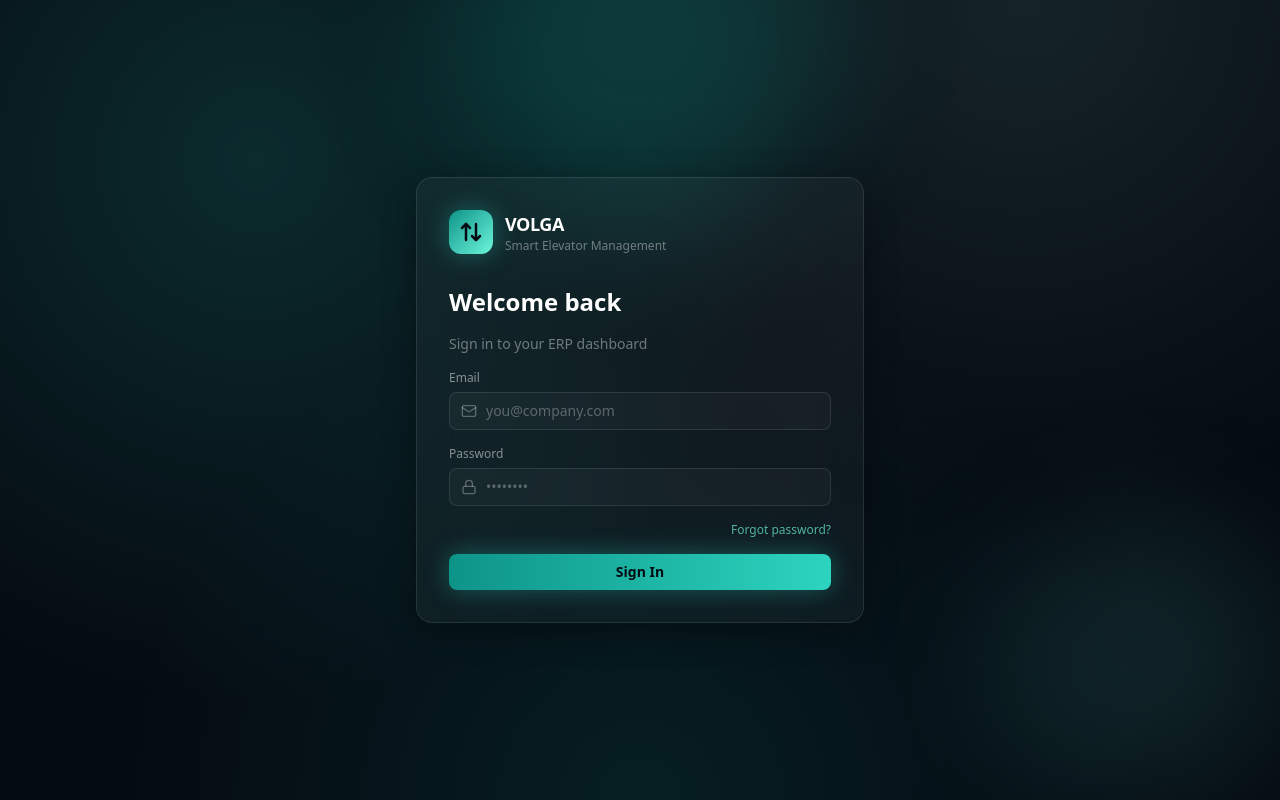
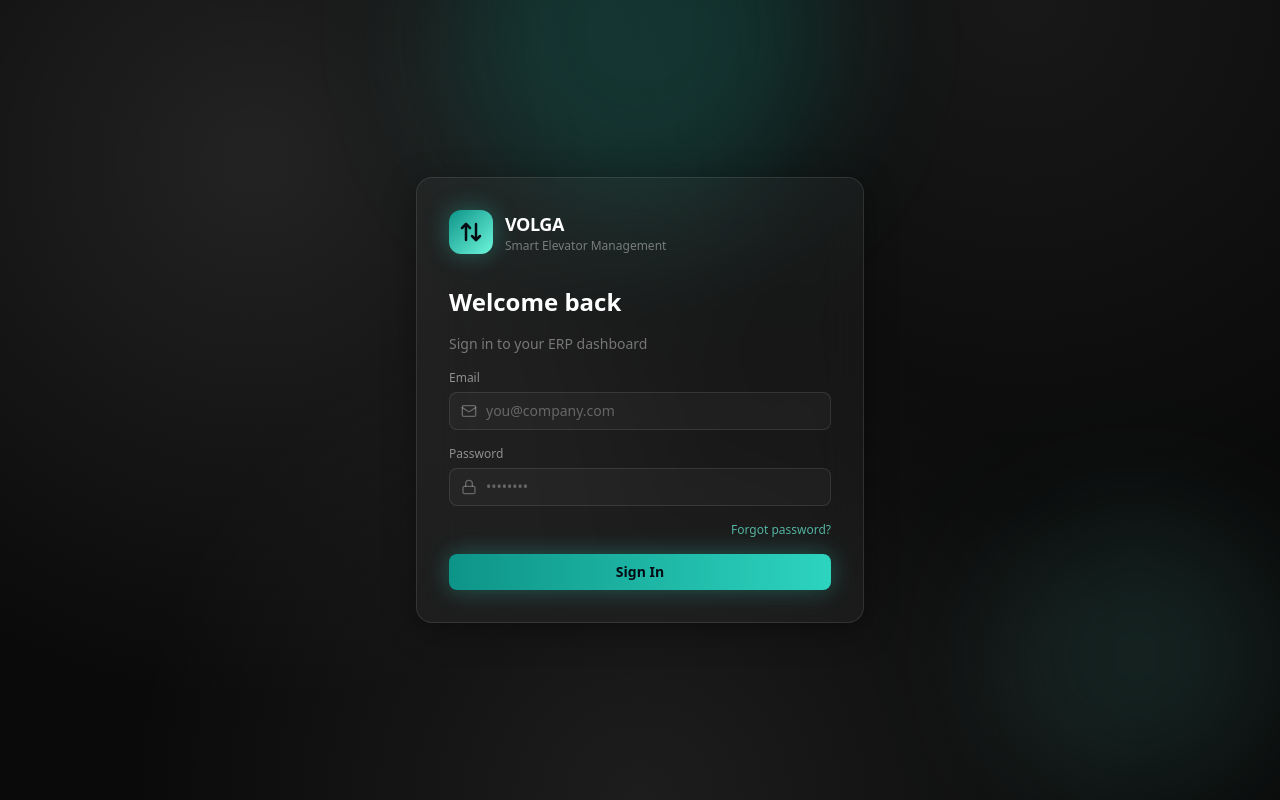
Before and after one commit to dhanush7776/volga-elevators-final, a Next.js app: page /login in a window 1280 px wide. Built offline with nearby package versions, Linux system fonts and the light colour scheme; no server answers.

Commit message:
Update color variables for light and dark themes

```diff
--- a/app/globals.css
+++ b/app/globals.css
@@ -8,25 +8,25 @@
   --font-display: 'Manrope', system-ui, sans-serif;
   --font-body: 'Manrope', system-ui, sans-serif;
 
-  --color-bg: #F7FAF9;
-  --color-text: #0B1220;
+  --color-bg: #FAFAFA;
+  --color-text: #0A0A0A;
   --color-glass-bg: rgba(0, 0, 0, 0.03);
   --color-glass-border: rgba(0, 0, 0, 0.08);
   --color-card-bg: rgba(0, 0, 0, 0.02);
   --color-input-bg: rgba(0, 0, 0, 0.02);
-  --color-input-text: #0B1220;
+  --color-input-text: #0A0A0A;
   --color-input-placeholder: rgba(0, 0, 0, 0.35);
   --color-muted-text: rgba(0, 0, 0, 0.65);
-  --color-table-header: #0B7A70;
-  --scrollbar-thumb: rgba(13, 148, 136, 0.35);
-  --aurora-image: radial-gradient(circle at 20% 20%, rgba(13,148,136,0.08), transparent 45%),
-    radial-gradient(circle at 80% 0%, rgba(45,212,191,0.06), transparent 40%),
-    radial-gradient(circle at 50% 100%, rgba(11,122,112,0.07), transparent 50%);
+  --color-table-header: #1A1A1A;
+  --scrollbar-thumb: rgba(0, 0, 0, 0.35);
+  --aurora-image: radial-gradient(circle at 20% 20%, rgba(0,0,0,0.06), transparent 45%),
+    radial-gradient(circle at 80% 0%, rgba(0,0,0,0.04), transparent 40%),
+    radial-gradient(circle at 50% 100%, rgba(0,0,0,0.05), transparent 50%);
 }
 
 .dark {
-  --color-bg: #050B12;
-  --color-text: #EAFFFB;
+  --color-bg: #0A0A0A;
+  --color-text: #FAFAFA;
   --color-glass-bg: rgba(255, 255, 255, 0.04);
   --color-glass-border: rgba(255, 255, 255, 0.10);
   --color-card-bg: rgba(255, 255, 255, 0.03);
@@ -34,11 +34,11 @@
   --color-input-text: #ffffff;
   --color-input-placeholder: rgba(255, 255, 255, 0.3);
   --color-muted-text: rgba(255, 255, 255, 0.8);
-  --color-table-header: rgba(167, 254, 235, 0.7);
-  --scrollbar-thumb: rgba(45, 212, 191, 0.3);
-  --aurora-image: radial-gradient(circle at 20% 20%, rgba(45,212,191,0.16), transparent 45%),
-    radial-gradient(circle at 80% 0%, rgba(167,254,235,0.10), transparent 40%),
-    radial-gradient(circle at 50% 100%, rgba(13,148,136,0.14), transparent 50%);
+  --color-table-header: rgba(255, 255, 255, 0.85);
+  --scrollbar-thumb: rgba(255, 255, 255, 0.3);
+  --aurora-image: radial-gradient(circle at 20% 20%, rgba(255,255,255,0.10), transparent 45%),
+    radial-gradient(circle at 80% 0%, rgba(255,255,255,0.06), transparent 40%),
+    radial-gradient(circle at 50% 100%, rgba(255,255,255,0.08), transparent 50%);
 }
 
 html,
```
